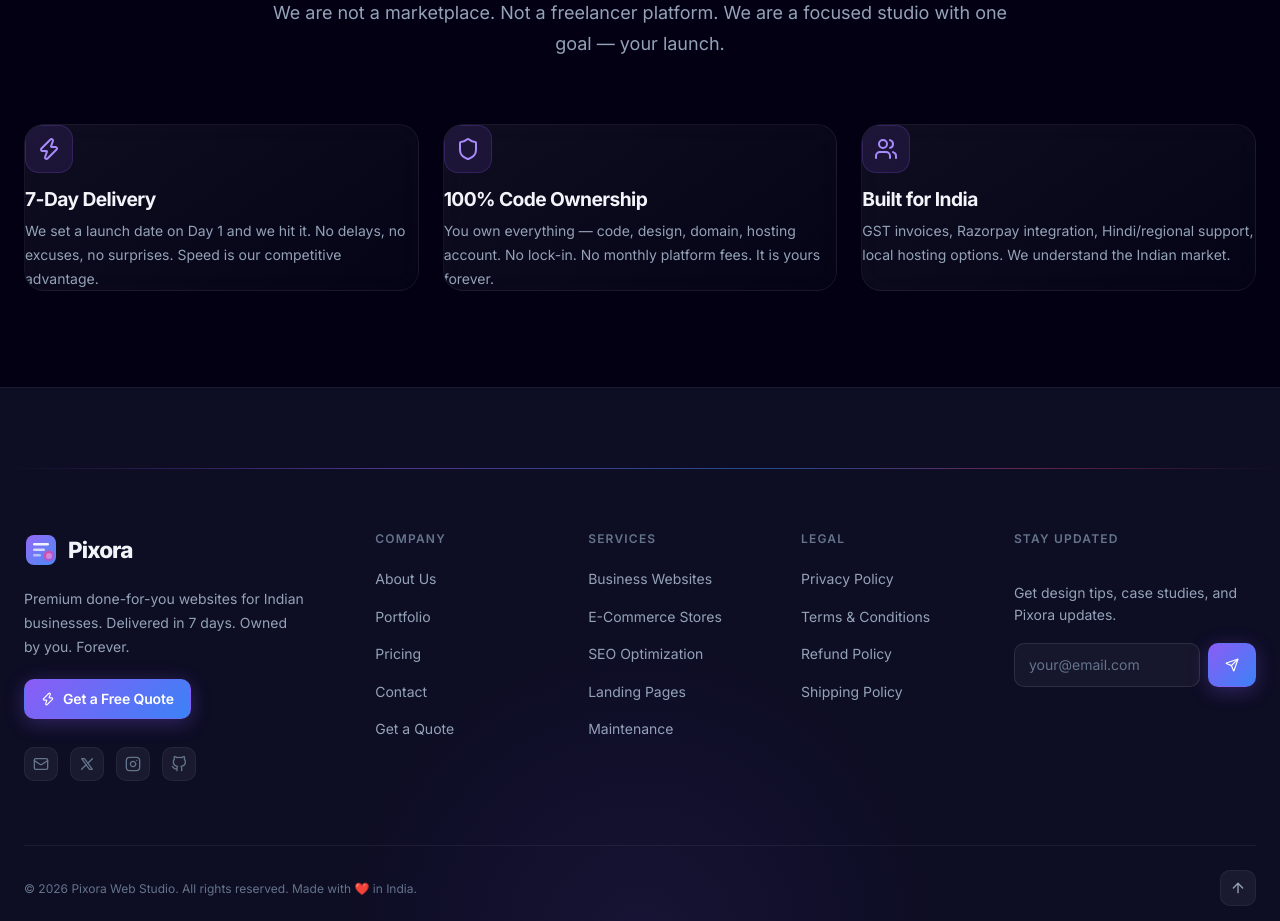
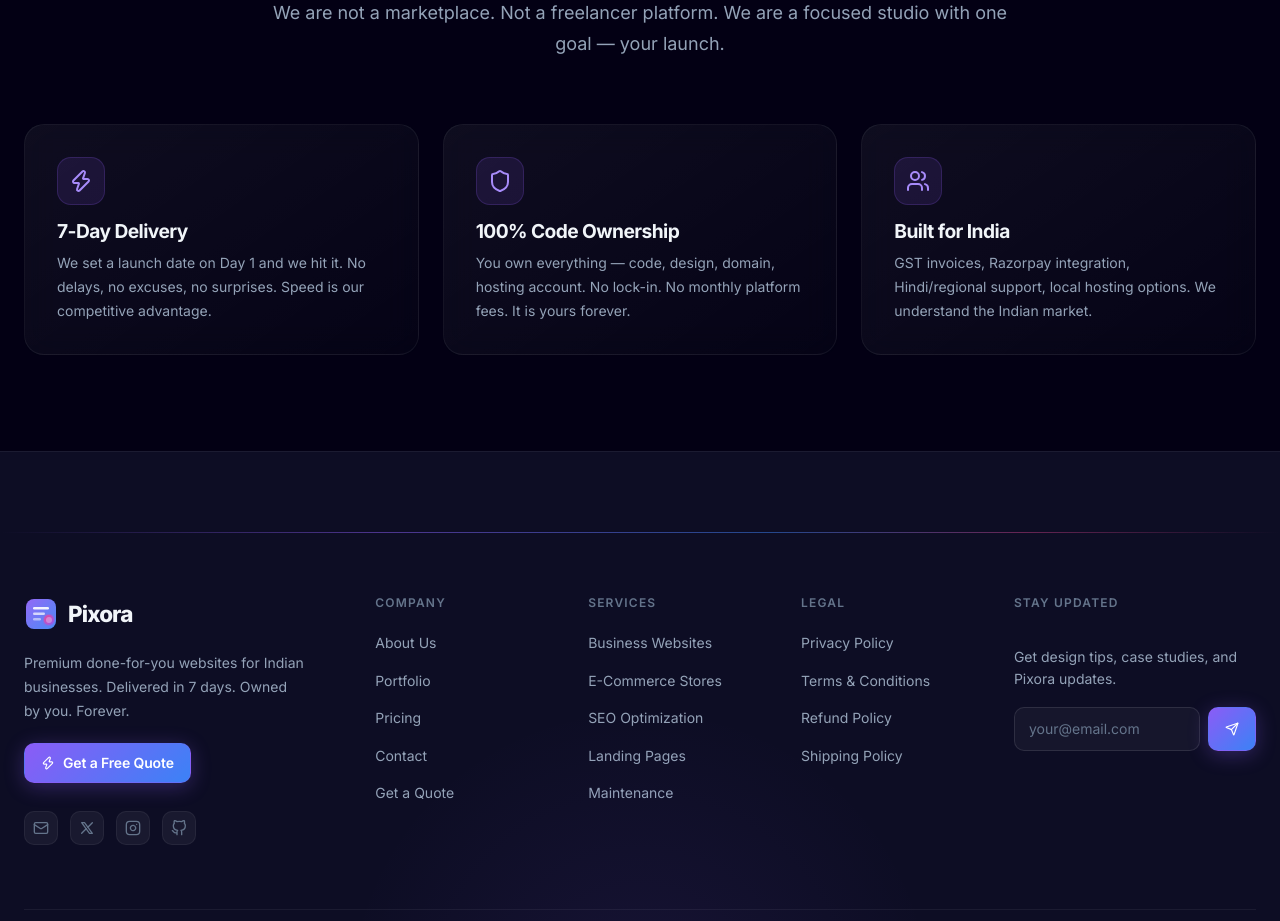
Before and after one commit to Vivek-Biswal/Pixora, a React (Vite) app: page /about in a window 1280 px wide. Shown: the part 2140-3061 px from the top of the page. Built offline with nearby package versions, Linux system fonts and the light colour scheme; no server answers.

Commit message:
Fix zero padding bug in About page cards caused by invalid CSS variable

```diff
--- a/src/pages/About/About.jsx
+++ b/src/pages/About/About.jsx
@@ -132,7 +132,7 @@ const About = () => {
               },
             ].map((item, i) => (
               <ScrollAnimator key={i} animation="from-bottom" delay={`delay-${i + 1}`} style={{ display: 'grid' }}>
-                <div className="card" style={{ padding: 'var(--space-7)', display: 'flex', flexDirection: 'column' }}>
+                <div className="card" style={{ display: 'flex', flexDirection: 'column' }}>
                   <div className="icon-box">{item.icon}</div>
                   <h4 style={{ marginBottom: '10px' }}>{item.title}</h4>
                   <p style={{ fontSize: '14px', lineHeight: 1.7, color: 'var(--text-secondary)', flexGrow: 1 }}>{item.desc}</p>
```
